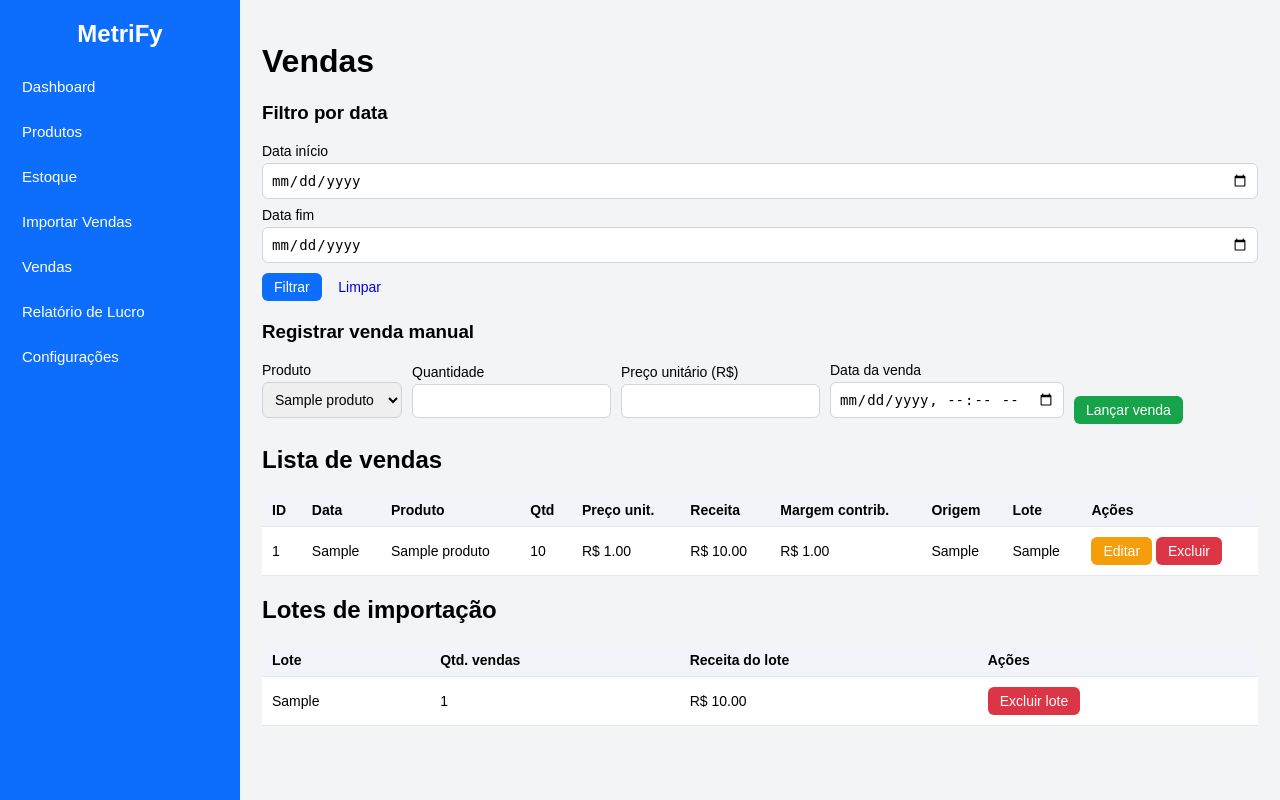
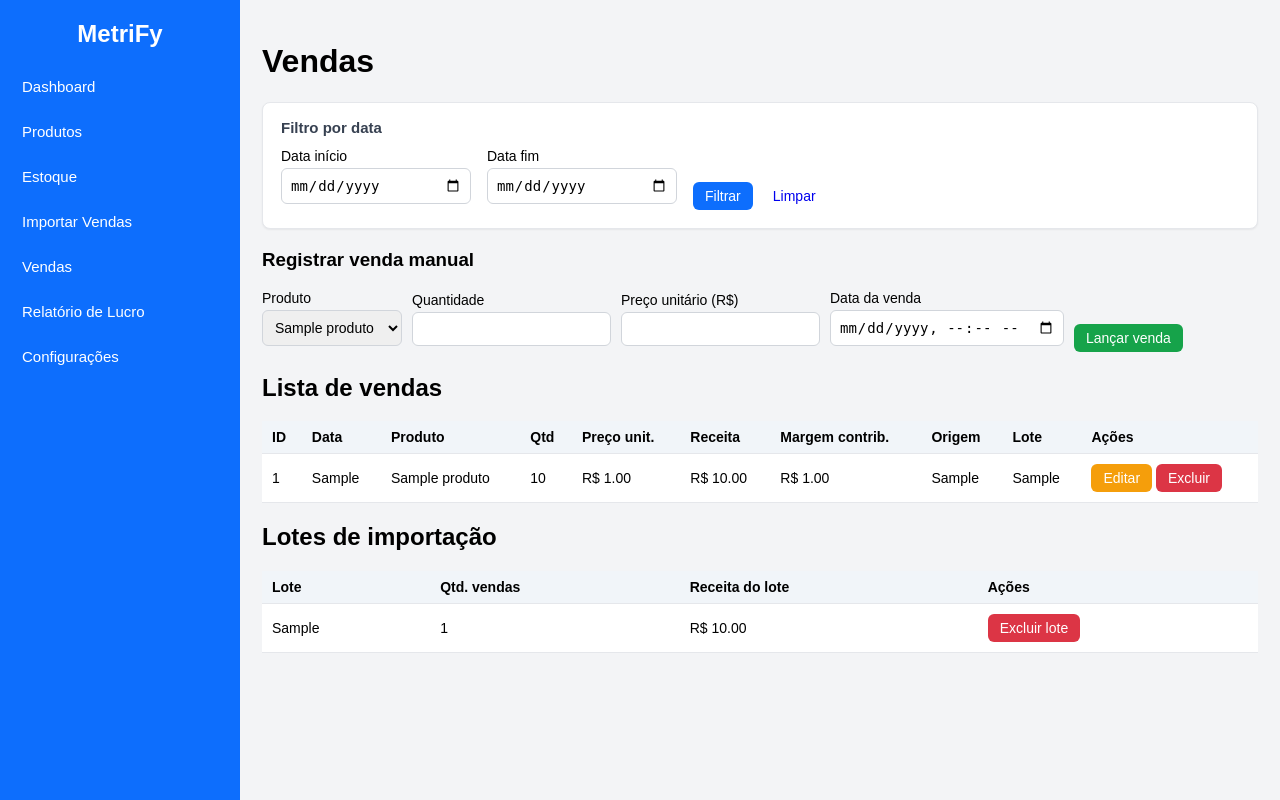
Before and after one commit to oliveirafjdo-web/Mega2.0, a Flask app: page /vendas in a window 1280 px wide. Run offline with Flask 3, Linux system fonts and the light colour scheme; tables that the repository leaves empty hold one stand-in row (values such as "Sample post"); some libraries are stand-ins or nearby versions.

Commit message:
Update vendas.html

```diff
--- a/templates/vendas.html
+++ b/templates/vendas.html
@@ -2,15 +2,30 @@
 {% block content %}
 <h1>Vendas</h1>
 
-<h3>Filtro por data</h3>
-<form method="get" style="margin-bottom: 16px;">
+<div class="filter-card">
+  <div class="filter-card-header">Filtro por data</div>
+
+  <form method="get">
+    <div class="filter-row">
+
+      <div class="filter-field">
         <label>Data início</label>
         <input type="date" name="data_inicio" value="{{ data_inicio }}">
+      </div>
+
+      <div class="filter-field">
         <label>Data fim</label>
         <input type="date" name="data_fim" value="{{ data_fim }}">
+      </div>
+
+      <div class="filter-actions">
         <button type="submit" class="btn btn-primary">Filtrar</button>
         <a href="{{ url_for('lista_vendas') }}" class="btn btn-link">Limpar</a>
+      </div>
+
+    </div>
   </form>
+</div>
 
 <h3>Registrar venda manual</h3>
 <form method="POST" action="{{ url_for('criar_venda_manual') }}" class="filters">
```
Lines whose indentation alone changed are shown as unchanged.
